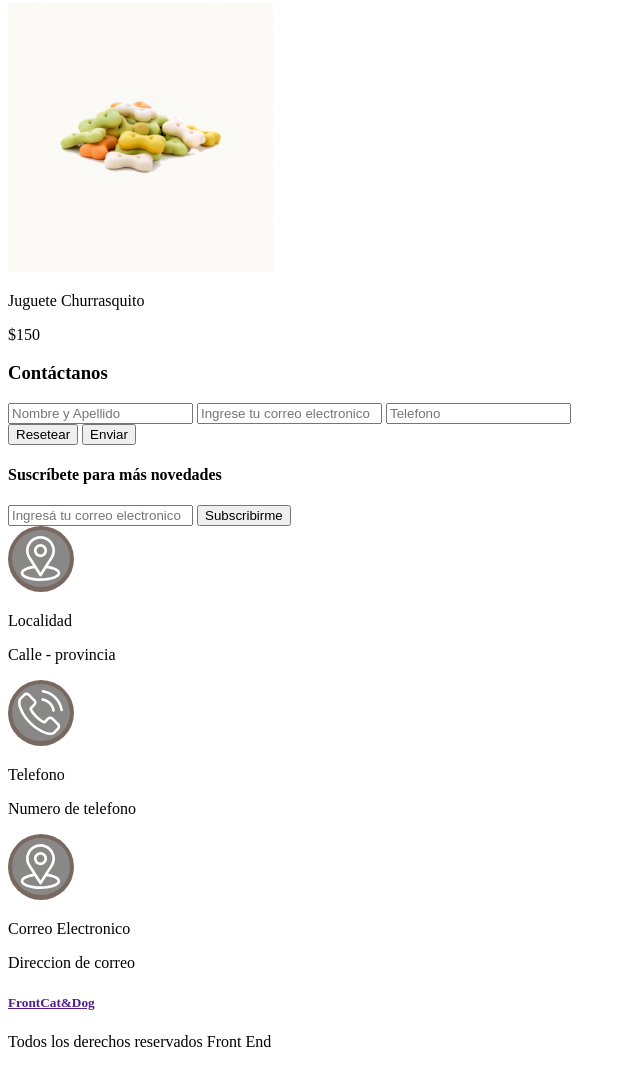
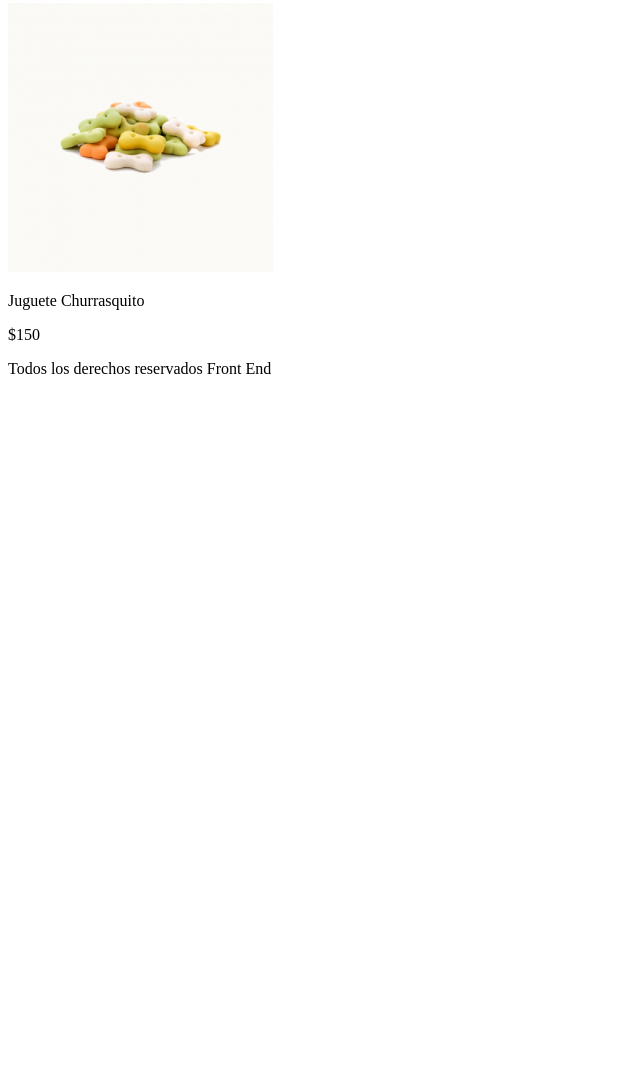
Before and after one commit to AdrielIg/FrontEnd, a plain HTML site: page PetShop/index.html in a window 1280 px wide. Shown: the part 1261-2328 px from the top of the page, without its empty margins (0-640 px from the left). After the commit the page ends 1655 px from the top, so only its background shows below. Drawn offline with Linux system fonts and the light colour scheme.

Commit message:
comment part of html

```diff
--- a/PetShop/index.html
+++ b/PetShop/index.html
@@ -93,7 +93,7 @@
           </div>
         </div>
       </section>
-      <section class="contactanos">
+      <!-- <section class="contactanos">
         <h3>Contáctanos</h3>
         <form action="" method="POST">
           <input
@@ -119,10 +119,10 @@
             <input class="submit" type="submit" value="Enviar" />
           </div>
         </form>
-      </section>
+      </section> -->
     </main>
     <footer>
-      <div class="newsletter">
+      <!-- <div class="newsletter">
         <h4>Suscríbete para más novedades</h4>
         <form action='''>
           <input class="email-letter" type="email" placeholder="Ingresá tu correo electronico">
@@ -158,7 +158,7 @@
         <a href="">
           <h5 class="title-footer">Front<span class="cat_dog">Cat&Dog</span></h5>
         </a>
-      </div>
+      </div> -->
       <div class="all-rights">
         <p>Todos los derechos reservados Front End</p>
       </div>
```
